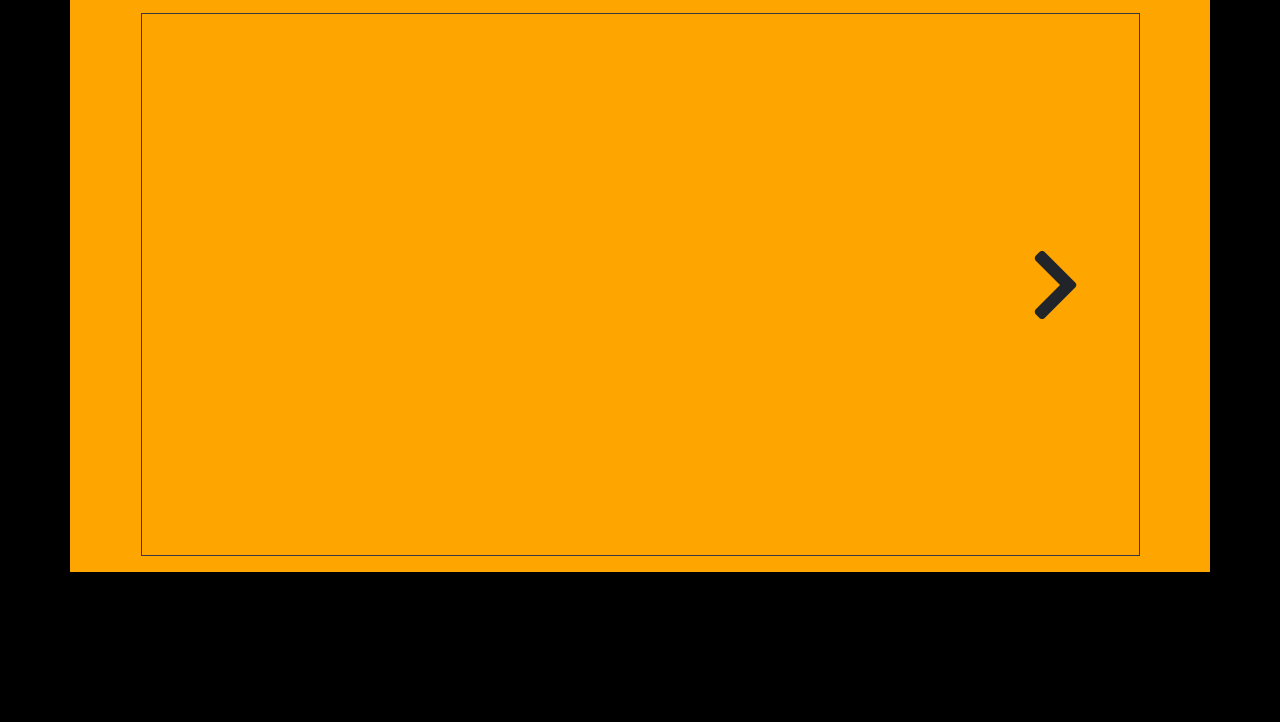
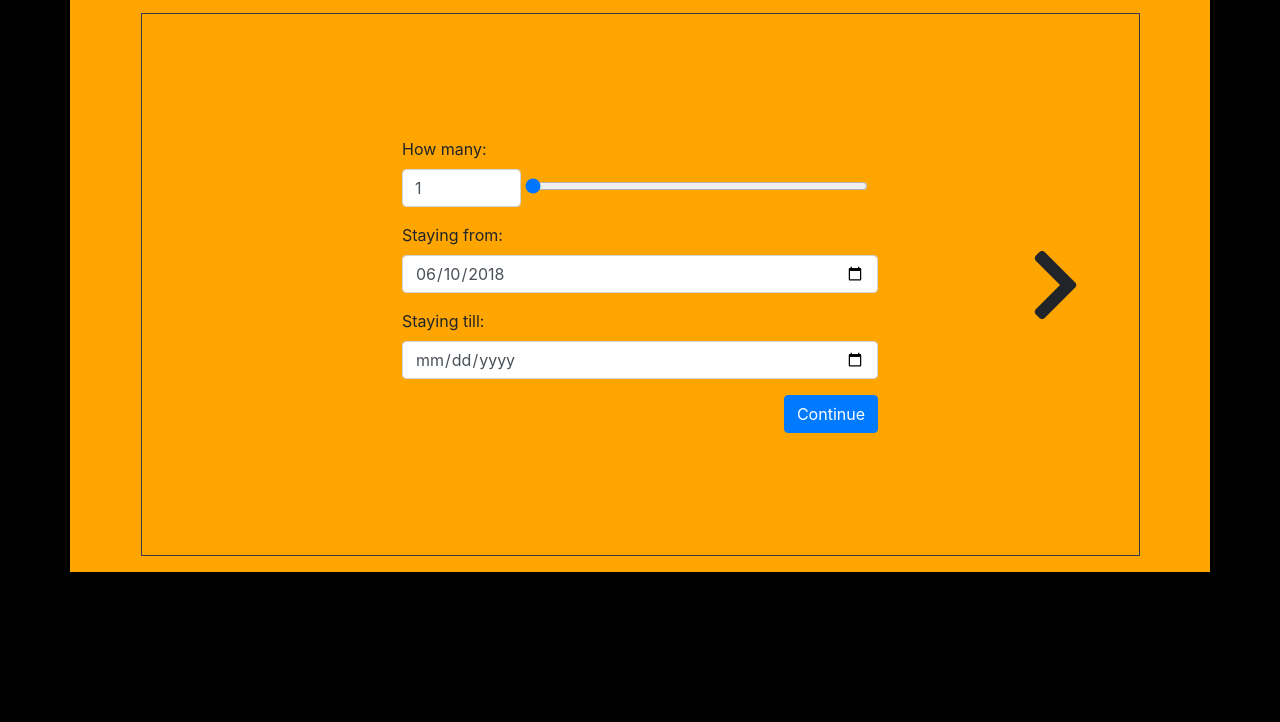
Before and after one commit to QuentinMcCarthy/yoobee-accomodation-app, a plain HTML site: page index.html in a window 1280 px wide. Shown: the part 78-800 px from the top of the page. Drawn offline with nearby package versions, Linux system fonts and the light colour scheme.

Commit message:
Form basic layout and js done

```diff
--- a/index.html
+++ b/index.html
@@ -16,7 +16,7 @@
 		<link rel="stylesheet" href="css/master.css">
 	</head>
 	<body>
-		<div class="container">
+		<div class="container step-1">
 			<div class="main-navbar">
 				<div class="row no-gutters">
 					<div class="col-sm">
@@ -33,7 +33,7 @@
 
 					<div class="col-sm">
 						<div class="d-flex h-100 align-items-center justify-content-center step3Div">
-							<h2>Step 2<h2>
+							<h2>Step 3<h2>
 						</div> <!-- step3Div end -->
 					</div> <!-- .col-sm end -->
 				</div> <!-- .row end -->
@@ -42,20 +42,40 @@
 			<div class="main-content py-3">
 				<div class="container h-100 border border-dark content-container">
 					<div class="row h-100">
-						<div class="col-2">
+						<div class="col-2"></div>
 
+						<div class="col">
+							<div class="d-flex w-100 h-100 justify-content-center align-items-center">
+								<form class="w-75">
+									<div class="form-group">
+										<label class="d-block" for="spaceNeeded">How many:</label>
+										<input class="form-control w-25 d-inline-block spaceNeededRangeInput" type="number" name="spaceNeededRangeInput" value="1" required>
+										<input class="form-control-range d-inline-block spaceNeededRangeSlider" type="range" name="spaceNeeded" value="1" required>
+									</div>
+
+									<div class="form-group">
+										<label for="stayingFrom">Staying from:</label>
+										<input class="form-control stayingFrom" type="date" name="stayingFrom" value="0001-01-01" required>
+									</div>
+
+									<div class="form-group">
+										<label for="stayingTill">Staying till:</label>
+										<input class="form-control" type="date" name="stayingTill" value="" required>
+									</div>
+
+									<button type="submit" class="btn btn-primary float-right detailSubmit">Continue</button>
+								</form>
+							</div>
 						</div>
-						<div class="col">
 
-						</div>
 						<div class="col-2">
 							<div class="d-flex w-100 h-100 justify-content-center align-items-center">
 								<i class="fas fa-chevron-right fa-5x"></i>
 							</div>
 						</div>
-					</div>
-				</div>
-			</div>
+					</div> <!-- .row end -->
+				</div> <!-- .container end -->
+			</div> <!-- .main-content end -->
 		</div> <!-- .container end -->
 
 		<!-- jQuery -->
@@ -65,10 +85,13 @@
 		<script src="https://cdnjs.cloudflare.com/ajax/libs/popper.js/1.14.3/umd/popper.min.js" integrity="sha384-ZMP7rVo3mIykV+2+9J3UJ46jBk0WLaUAdn689aCwoqbBJiSnjAK/l8WvCWPIPm49" crossorigin="anonymous"></script>
 		<script src="https://stackpath.bootstrapcdn.com/bootstrap/4.1.1/js/bootstrap.min.js" integrity="sha384-smHYKdLADwkXOn1EmN1qk/HfnUcbVRZyYmZ4qpPea6sjB/pTJ0euyQp0Mk8ck+5T" crossorigin="anonymous"></script>
 
+		<!-- ReactJS -->
+		<script crossorigin src="https://unpkg.com/react@16/umd/react.production.min.js"></script>
+		<script crossorigin src="https://unpkg.com/react-dom@16/umd/react-dom.production.min.js"></script>
+
 		<!-- Custom JS -->
 		<script src="js/js.js"></script>
 	</body>
 </html>
 
-<!-- https://angular.io/guide/quickstart -->
 <!-- https://reactjs.org/ -->
--- a/js/js.js
+++ b/js/js.js
@@ -0,0 +1,143 @@
+var accomodation = {
+	"types":[
+		{
+			"type":"hotel",
+			"properties":{
+				"minSpace":1,
+				"maxSpace":2,
+				"costNightly":157,
+				"minStay":1,
+				"maxStay":5
+			}
+		},
+		{
+			"type":"hostel",
+			"properties":{
+				"minSpace":1,
+				"maxSpace":6,
+				"costNightly":30,
+				"minStay":1,
+				"maxStay":10
+			}
+		},
+		{
+			"type":"motel",
+			"properties":{
+				"minSpace":2,
+				"maxSpace":4,
+				"costNightly":90,
+				"minStay":3,
+				"maxStay":10
+			}
+		},
+		{
+			"type":"house",
+			"properties":{
+				"minSpace":1,
+				"maxSpace":4,
+				"costNightly":240,
+				"minStay":2,
+				"maxStay":15
+			}
+		}
+	]
+}
+
+var app = {
+	spaceNeeded:undefined,
+	stayingFrom:undefined,
+	stayingTill:undefined,
+	init:function(){
+		// console.log(accomodation);
+
+		var minPossibleSpace = accomodation.types[0].properties.minSpace;
+		var maxPossibleSpace = accomodation.types[0].properties.maxSpace;
+		var minPossibleStay = accomodation.types[0].properties.minStay;
+		var maxPossibleStay = accomodation.types[0].properties.maxStay;
+
+		for(var i = 0; i < accomodation.types.length; i++){
+			var currMinSpace = accomodation.types[i].properties.minSpace;
+			var currMaxSpace = accomodation.types[i].properties.maxSpace;
+			var currMinStay = accomodation.types[i].properties.minStay;
+			var currMaxStay = accomodation.types[i].properties.maxStay;
+
+
+			// console.log("currMinSpace: "+currMinSpace);
+
+			if(currMinSpace < minPossibleSpace){
+				// console.log(currMinSpace+" < "+minPossibleSpace);
+
+				minPossibleSpace = currMinSpace;
+			}
+
+			// console.log("currMaxSpace: "+currMaxSpace);
+
+			if(currMaxSpace > maxPossibleSpace){
+				// console.log(currMaxSpace+" > "+maxPossibleSpace);
+
+				maxPossibleSpace = currMaxSpace;
+			}
+
+			// console.log("currMinStay: "+currMinStay);
+
+			if(currMinStay < minPossibleStay){
+				// console.log(currMinStay+" < "+minPossibleStay);
+
+				minPossibleStay = currMinStay;
+			}
+
+			// console.log("currMaxStay: "+currMaxStay);
+
+			if(currMaxStay > maxPossibleStay){
+				// console.log(currMaxStay+" > "+maxPossibleStay);
+
+				maxPossibleStay = currMaxStay;
+			}
+		}
+
+		// console.log("minPossibleSpace: "+minPossibleSpace);
+		// console.log("maxPossibleSpace: "+maxPossibleSpace);
+		// console.log("minPossibleStay: "+minPossibleStay);
+		// console.log("maxPossibleStay: "+maxPossibleStay);
+
+		$(".spaceNeededRangeSlider").attr("min",minPossibleSpace);
+		$(".spaceNeededRangeSlider").attr("max",maxPossibleSpace);
+		$(".spaceNeededRangeInput").attr("min",minPossibleSpace);
+		$(".spaceNeededRangeInput").attr("max",maxPossibleSpace);
+
+		$(".spaceNeededRangeSlider").on("input",function(){
+			$(".spaceNeededRangeInput").val($(this).val());
+		});
+		$(".spaceNeededRangeInput").on("input",function(){
+			$(".spaceNeededRangeSlider").val($(this).val());
+		})
+
+		var currDate = new Date();
+		var year = currDate.getFullYear();
+		var month = currDate.getMonth() + 1;
+		var day = currDate.getDate();
+
+		// console.log(currDate);
+		// console.log(year);
+		// console.log(month);
+		// console.log(day);
+
+		if(month < 10){
+			month = "0"+month;
+		}
+
+		if(day < 10){
+			day = "0"+day;
+		}
+
+		$(".stayingFrom").val(year+"-"+month+"-"+day);
+
+		$(".detailSubmit").click(function(){
+
+		});
+	}
+}
+
+$(document).ready(function(){
+	app.init();
+});
--- a/sass/master.scss
+++ b/sass/master.scss
@@ -44,11 +44,22 @@ body {
 
 // JavaScript CSS
 
+.step-1 {}
+
 .step1Div {}
 
 .step2Div {}
 
 .step3Div {}
+
+.spaceNeededRangeInput {}
+.spaceNeededRangeSlider {
+	width:72%;
+}
+
+.stayingFrom {}
+
+.detailSubmit {}
 
 .currStep {
 	background-color:darken($primaryColor,2.5);
```
Also changed, not shown: css/master.css, 1 other file.
